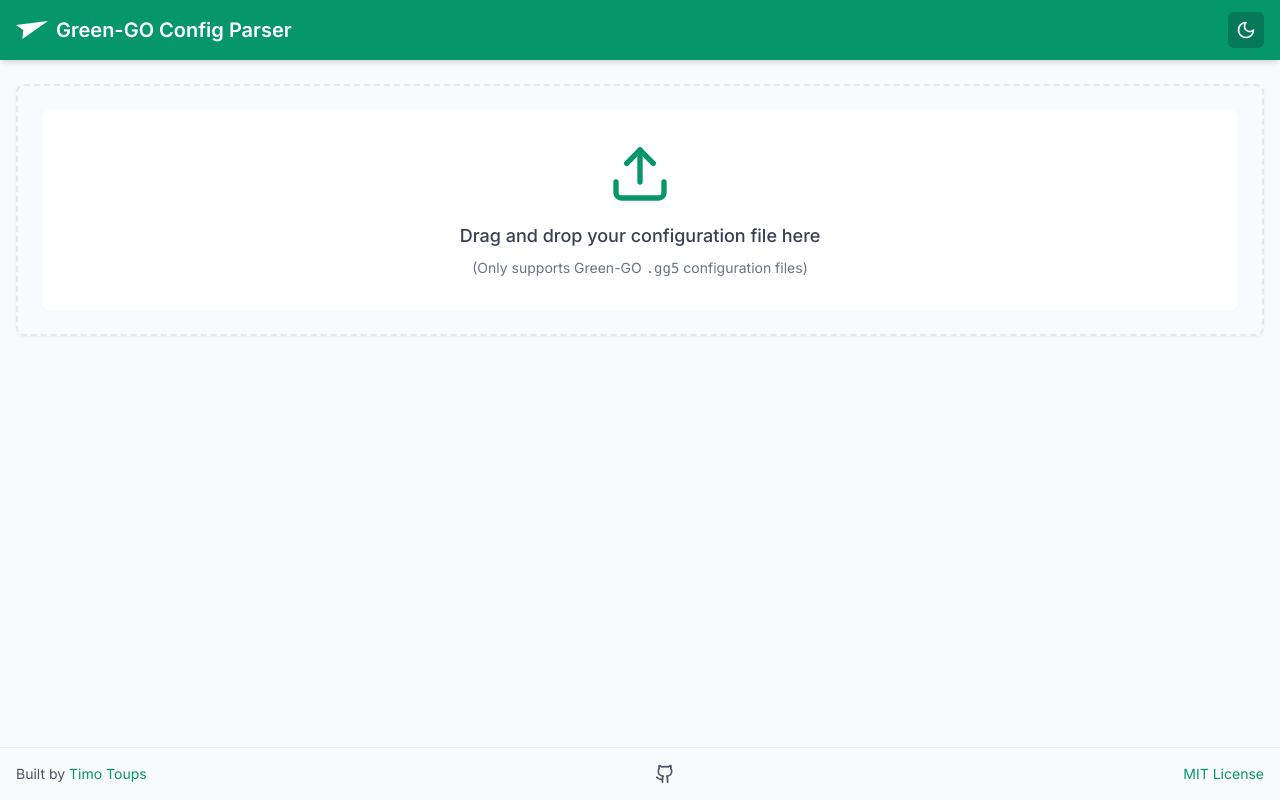
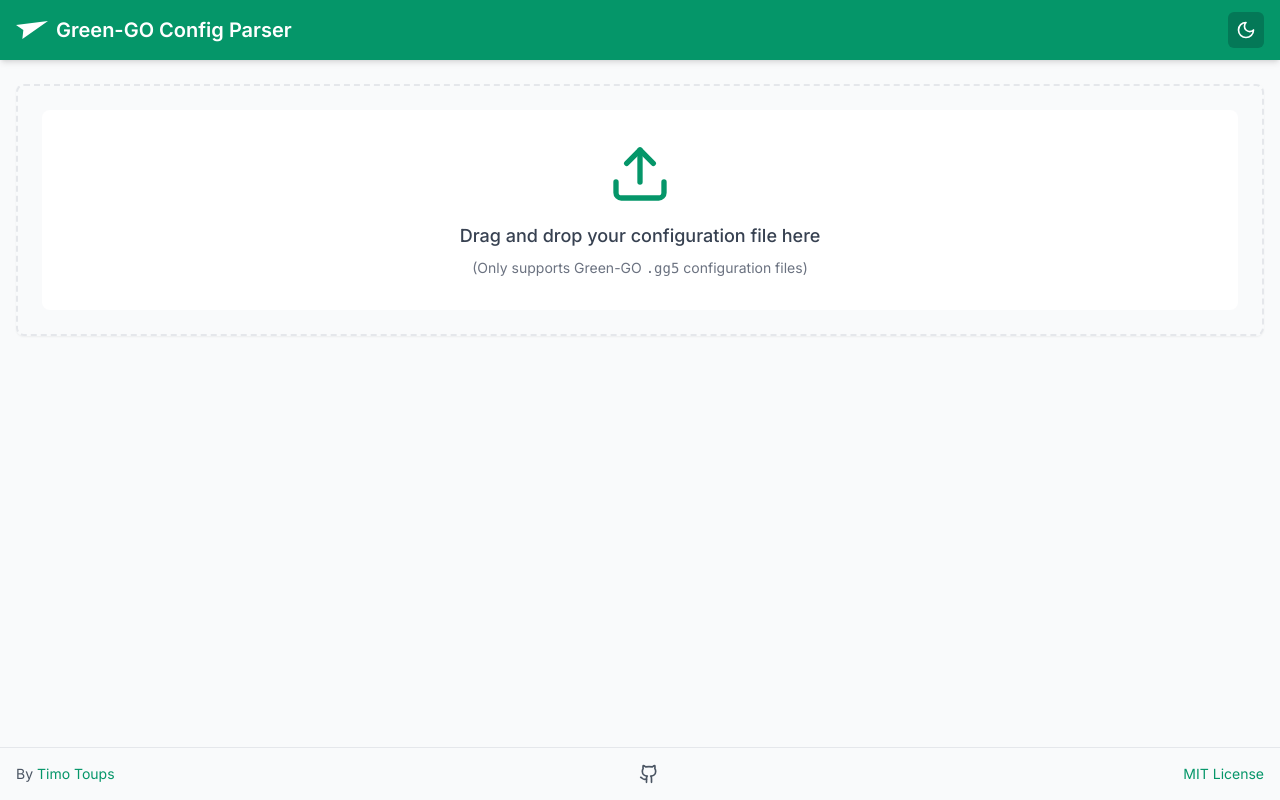
Before and after one commit to lampensau/ggo-config-parser, a Next.js app: page / in a window 1280 px wide. Built offline with nearby package versions, Linux system fonts and the light colour scheme.

Commit message:
Fixed attribution

```diff
--- a/src/components/Footer.tsx
+++ b/src/components/Footer.tsx
@@ -7,7 +7,7 @@
         <div className="flex flex-col md:flex-row justify-between items-center gap-4">
           <div className="text-sm text-gray-600 dark:text-gray-400">
             <p>
-              Built by{' '}
+              By{' '}
               <a
                 href="https://github.com/lampensau"
                 className="text-emerald-600 dark:text-emerald-400 hover:underline"
```
